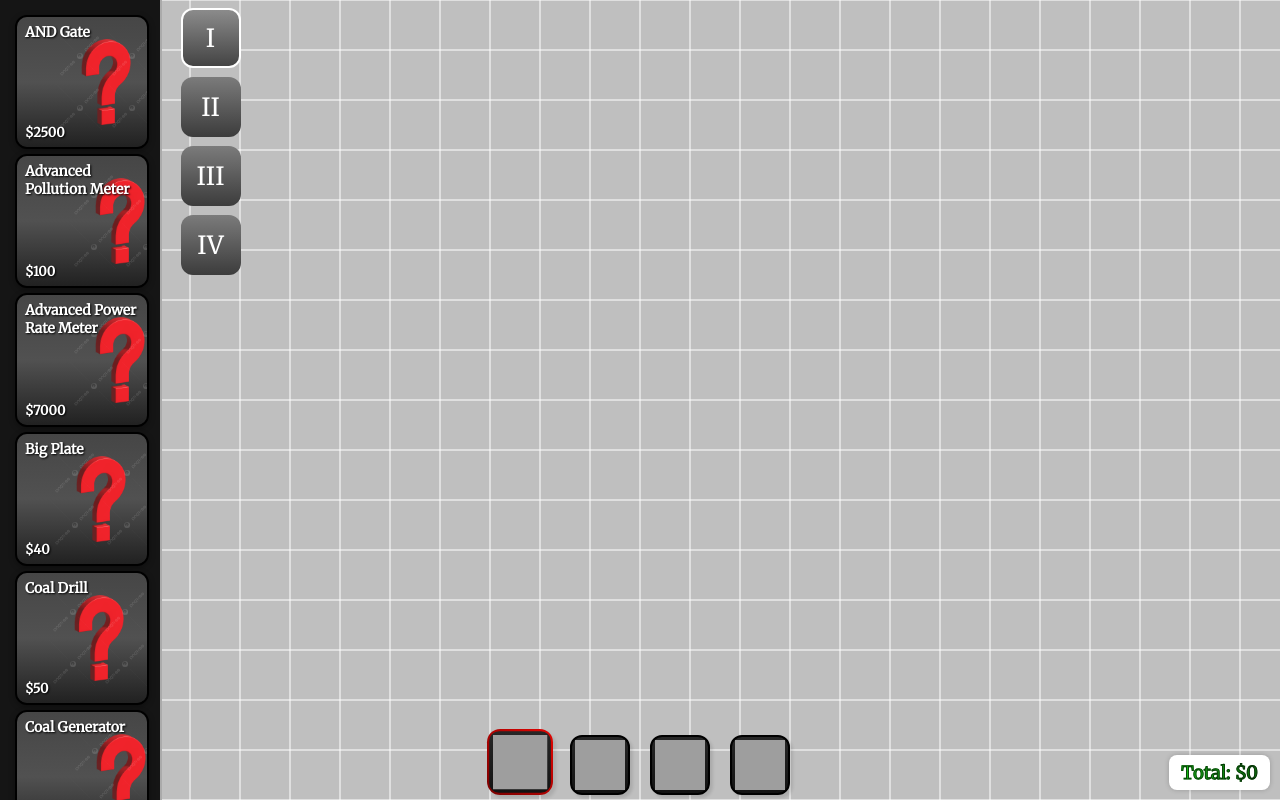
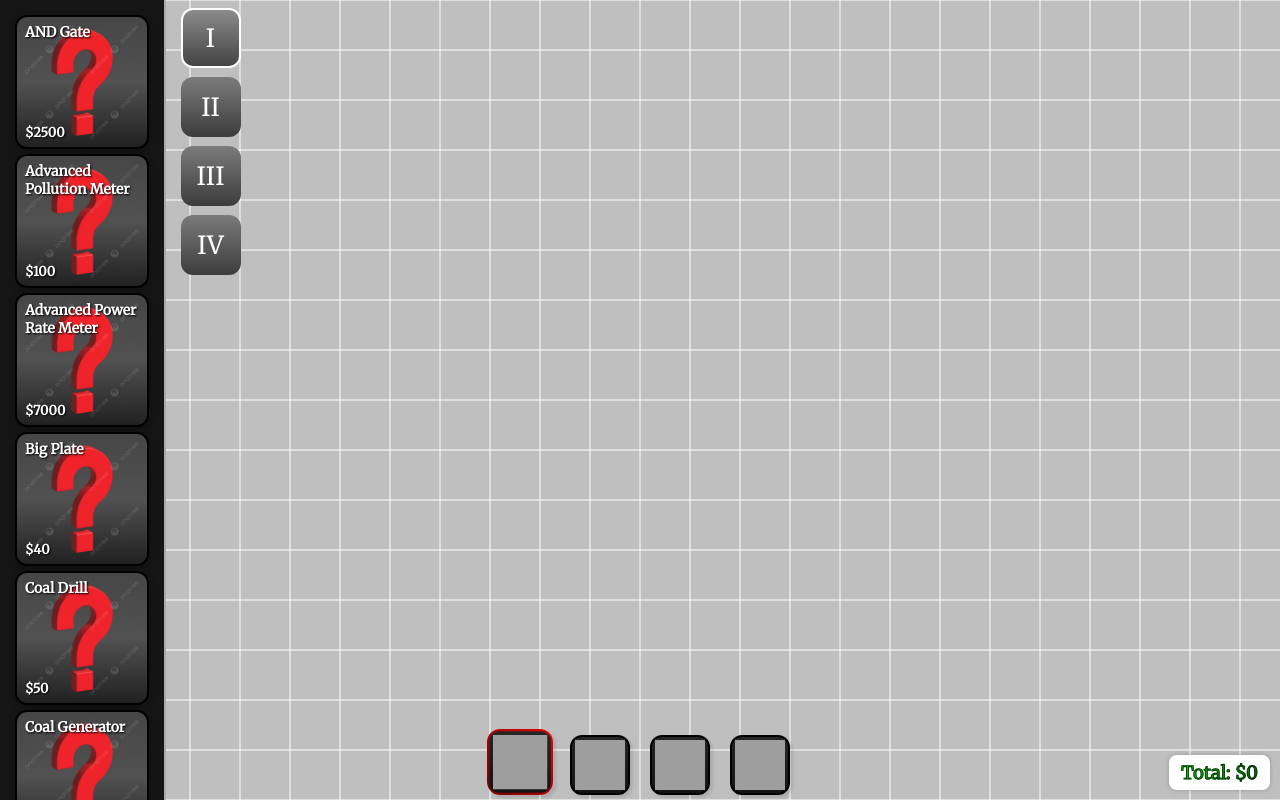
Before and after one commit to SaintRemys/IndustrialistVisualiser, a plain HTML site: page index.html in a window 1280 px wide. Drawn offline with Linux system fonts and the light colour scheme; grey boxes are pictures that could not be loaded.

Commit message:
Fixed image pos + Scroll bar styles

```diff
--- a/main.css
+++ b/main.css
@@ -76,7 +76,7 @@ html, body {
   gap: 12px;
   padding: 10px;
   background: #151515;
-  width: 140px;
+  width: max-content;
 }
 
 .item {
@@ -91,7 +91,6 @@ html, body {
   border: 2px solid #000000;
   transition: transform 0.2s ease, box-shadow 0.2s ease;
   margin: 5px;
-
   display: flex;
   justify-content: center;
   align-items: center;
@@ -103,10 +102,10 @@ html, body {
 }
 
 .item img {
-  width: 80%;
-  height: 80%;
+  max-width: 100%;
+  max-height: 100%;
   object-fit: cover;
-  position: relative;
+  position: absolute ;
   z-index: 1;
 }
 
@@ -270,11 +269,6 @@ canvas {
   transform-origin: center;
 }
 
-.icon {
-  width: 100%;
-  height: 100%;
-  object-fit: contain;
-}
 
 @keyframes spin {
   to { transform: rotate(360deg); }
@@ -303,3 +297,29 @@ canvas {
 @keyframes fadeOutBG {
   to { background: rgba(17, 17, 17, 0); }
 }
+
+/* Scrollbar styles */
+/* WebKit Browsers */
+::-webkit-scrollbar {
+  width: 8px;
+  height: 8px;
+}
+
+::-webkit-scrollbar-track {
+  background: transparent;
+}
+
+::-webkit-scrollbar-thumb {
+  background-color: #555;
+  border-radius: 4px;
+}
+
+::-webkit-scrollbar-thumb:hover {
+  background-color: #777;
+}
+
+/* Firefox */
+* {
+  scrollbar-width: thin;
+  scrollbar-color: #555 transparent;
+}
--- a/main.js
+++ b/main.js
@@ -1,4 +1,5 @@
 // OK, YOU KNOW WHAT? FINE, YOU WIN. I'M GONNA BUNDLE ALL THE STUPID FUCKING DICTIONARY INSIDE THIS ENTIRE FILE.
+// Blud on crashout era frfr
 const dictionary = {
   "t1-items":  [
 	{
@@ -2938,6 +2939,8 @@ const tierButtons = [
   { btn: document.getElementById('tier4'), container: document.getElementById('tier4items') },
 ];
 
+const sidebar = document.getElementById('sidebar');
+
 tierButtons.forEach(({ btn, container }) => {
   btn.addEventListener('click', () => {
     tierButtons.forEach(({ btn }) => btn.classList.remove('selected'));
@@ -2945,8 +2948,12 @@ tierButtons.forEach(({ btn, container }) => {
 
     tierButtons.forEach(({ container }) => container.style.display = 'none');
     container.style.display = 'block';
+
+    sidebar.scrollTop = 0;
+    sidebar.scrollLeft = 0;
   });
 });
+
 
 const tiers = [
   { element: document.getElementById('tier1'), selectedClass: 'selected1' },
```
